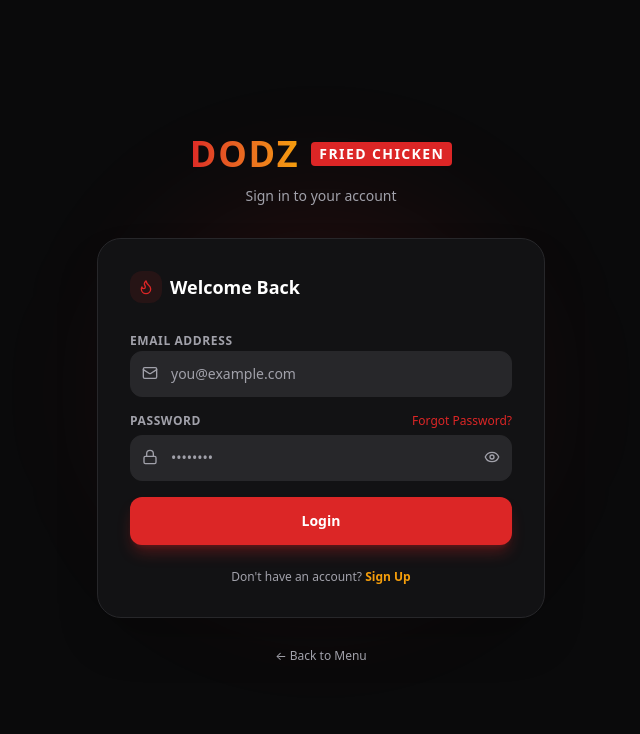
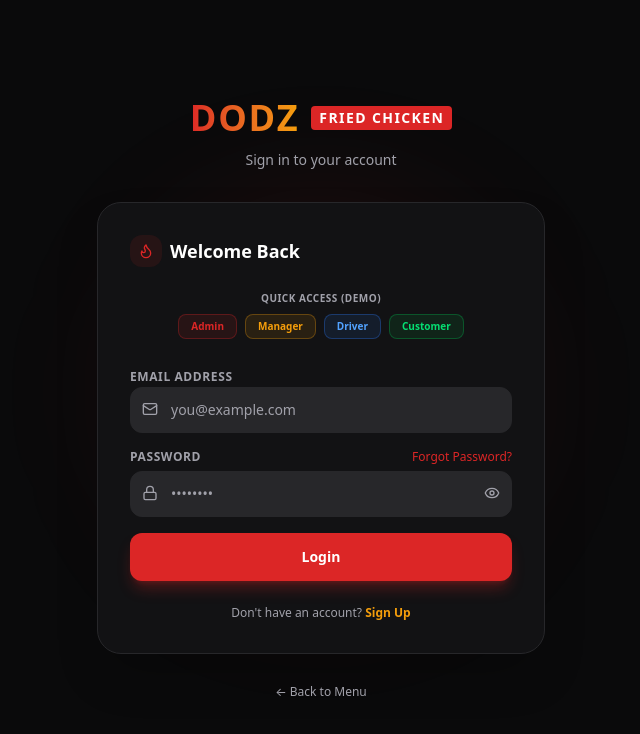
Before and after one commit to marks7924/dodz2, a Next.js app: page /auth/login in a window 1280 px wide. Shown: the top 734 px of the page, without its empty margins (319-959 px from the left). Built offline with nearby package versions, Linux system fonts and the light colour scheme; no server answers.

Commit message:
feat: Add save delivery details in checkout and quick access accounts in login

```diff
--- a/src/app/auth/login/page.tsx
+++ b/src/app/auth/login/page.tsx
@@ -113,6 +113,43 @@ export default function LoginPage() {
             </h1>
           </div>
 
+          {/* Quick Access Developer / Test Accounts */}
+          <div className="mb-6">
+            <p className="text-[10px] text-text-muted uppercase tracking-wider font-bold mb-2 text-center">
+              Quick Access (Demo)
+            </p>
+            <div className="flex flex-wrap gap-2 justify-center">
+              <button
+                type="button"
+                onClick={() => { setEmail('admin@dodz.com'); setPassword('admin123'); }}
+                className="px-3 py-1 bg-primary-red/10 border border-primary-red/30 text-primary-red text-[10px] font-bold rounded-lg hover:bg-primary-red hover:text-white transition-all"
+              >
+                Admin
+              </button>
+              <button
+                type="button"
+                onClick={() => { setEmail('manager@dodz.com'); setPassword('manager123'); }}
+                className="px-3 py-1 bg-accent-amber/10 border border-accent-amber/30 text-accent-amber text-[10px] font-bold rounded-lg hover:bg-accent-amber hover:text-black transition-all"
+              >
+                Manager
+              </button>
+              <button
+                type="button"
+                onClick={() => { setEmail('driver@dodz.com'); setPassword('driver123'); }}
+                className="px-3 py-1 bg-blue-500/10 border border-blue-500/30 text-blue-400 text-[10px] font-bold rounded-lg hover:bg-blue-500 hover:text-white transition-all"
+              >
+                Driver
+              </button>
+              <button
+                type="button"
+                onClick={() => { setEmail('customer@dodz.com'); setPassword('customer123'); }}
+                className="px-3 py-1 bg-green-500/10 border border-green-500/30 text-green-400 text-[10px] font-bold rounded-lg hover:bg-green-500 hover:text-white transition-all"
+              >
+                Customer
+              </button>
+            </div>
+          </div>
+
           {error && (
             <div className="mb-4 p-3 rounded-xl bg-red-500/10 border border-red-500/20 flex items-start gap-2 text-xs text-red-400">
               <AlertCircle className="h-4 w-4 flex-shrink-0 mt-0.5" />
--- a/src/app/checkout/page.tsx
+++ b/src/app/checkout/page.tsx
@@ -31,6 +31,7 @@ export default function CheckoutPage() {
   const [name, setName] = useState('');
   const [phone, setPhone] = useState('');
   const [address, setAddress] = useState('');
+  const [saveDetails, setSaveDetails] = useState(false);
   const [payment, setPayment] = useState<'COD' | 'FAWRY' | 'CARD'>('COD');
 
   // Fawry reference states
@@ -53,10 +54,29 @@ export default function CheckoutPage() {
   }, []);
 
   useEffect(() => {
+    let initialName = '';
+    let initialPhone = '';
+    let initialAddress = '';
+
+    const savedState = localStorage.getItem('dodz_saved_delivery');
+    if (savedState) {
+      try {
+        const parsed = JSON.parse(savedState);
+        initialName = parsed.name || '';
+        initialPhone = parsed.phone || '';
+        initialAddress = parsed.address || '';
+        setSaveDetails(true);
+      } catch (e) {}
+    }
+
     if (profile) {
-      setName(profile.full_name || '');
-      setPhone(profile.phone || '');
+      if (profile.full_name) initialName = profile.full_name;
+      if (profile.phone) initialPhone = profile.phone;
     }
+
+    setName(initialName);
+    setPhone(initialPhone);
+    setAddress(initialAddress);
   }, [profile]);
 
   const selectedBranch = branches.find(b => b.id === selectedBranchId);
@@ -124,6 +144,16 @@ export default function CheckoutPage() {
       lat: deliveryType === 'DELIVERY' ? pinLat : undefined,
       lng: deliveryType === 'DELIVERY' ? pinLng : undefined,
     };
+
+    if (saveDetails) {
+      localStorage.setItem('dodz_saved_delivery', JSON.stringify({
+        name,
+        phone,
+        address: deliveryType === 'DELIVERY' ? address : ''
+      }));
+    } else {
+      localStorage.removeItem('dodz_saved_delivery');
+    }
 
     try {
       const response = await fetch('/api/payment/initiate', {
@@ -275,6 +305,19 @@ export default function CheckoutPage() {
                       required
                       className="w-full text-xs bg-card-border border border-card-border rounded-xl pl-10 pr-3 rtl:pr-10 rtl:pl-3 py-3.5 text-foreground placeholder:text-text-muted focus:outline-none focus:border-primary-red/50 transition-colors"
                     />
+                  </div>
+
+                  <div className="flex items-center gap-2">
+                    <input
+                      type="checkbox"
+                      id="saveDetails"
+                      checked={saveDetails}
+                      onChange={(e) => setSaveDetails(e.target.checked)}
+                      className="rounded border-card-border bg-card-border text-primary-red focus:ring-primary-red/50 focus:ring-offset-background"
+                    />
+                    <label htmlFor="saveDetails" className="text-xs text-text-muted cursor-pointer select-none">
+                      {locale === 'en' ? 'Save delivery details for next time' : 'حفظ تفاصيل التوصيل للمرة القادمة'}
+                    </label>
                   </div>
 
                   {/* HIGH FIDELITY SIMULATED GOOGLE MAPS COMPONENT */}
```
Also changed, not shown: 1 other file (tests, documents, lock files or other folders).
